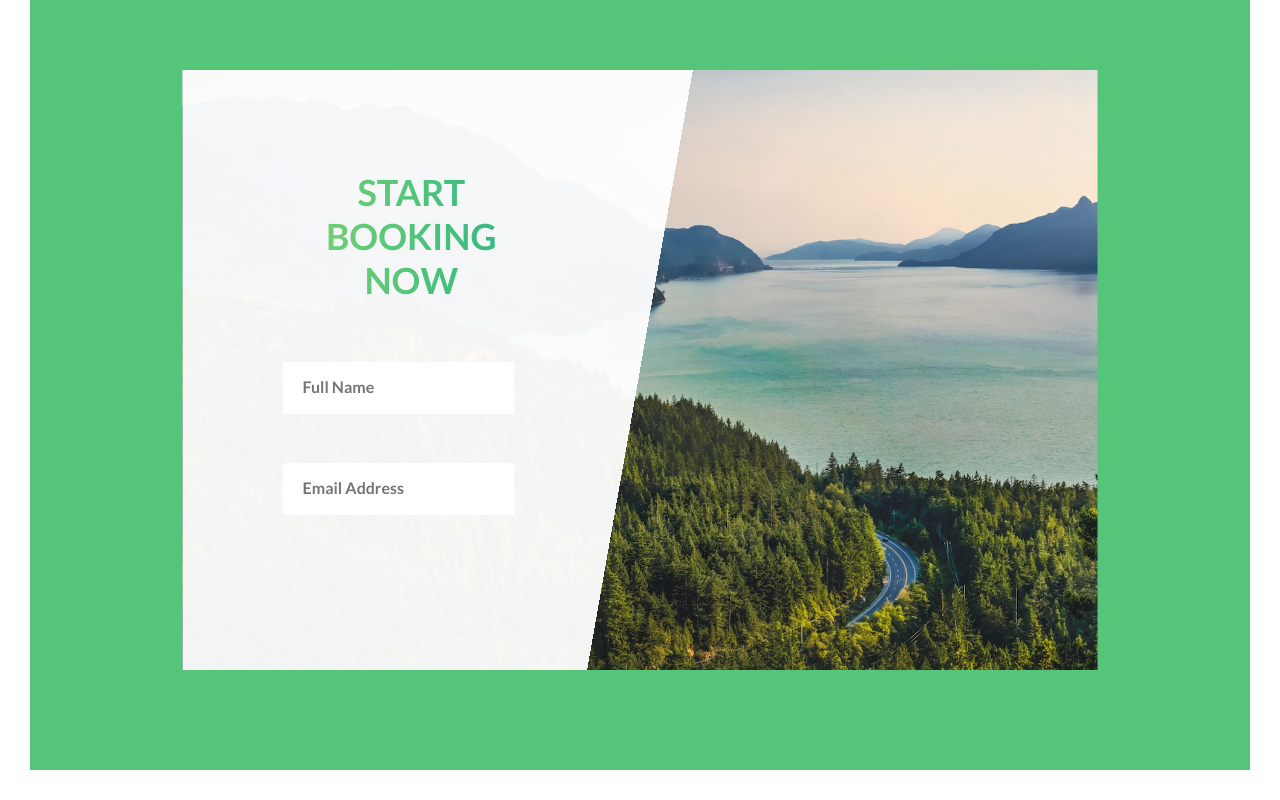
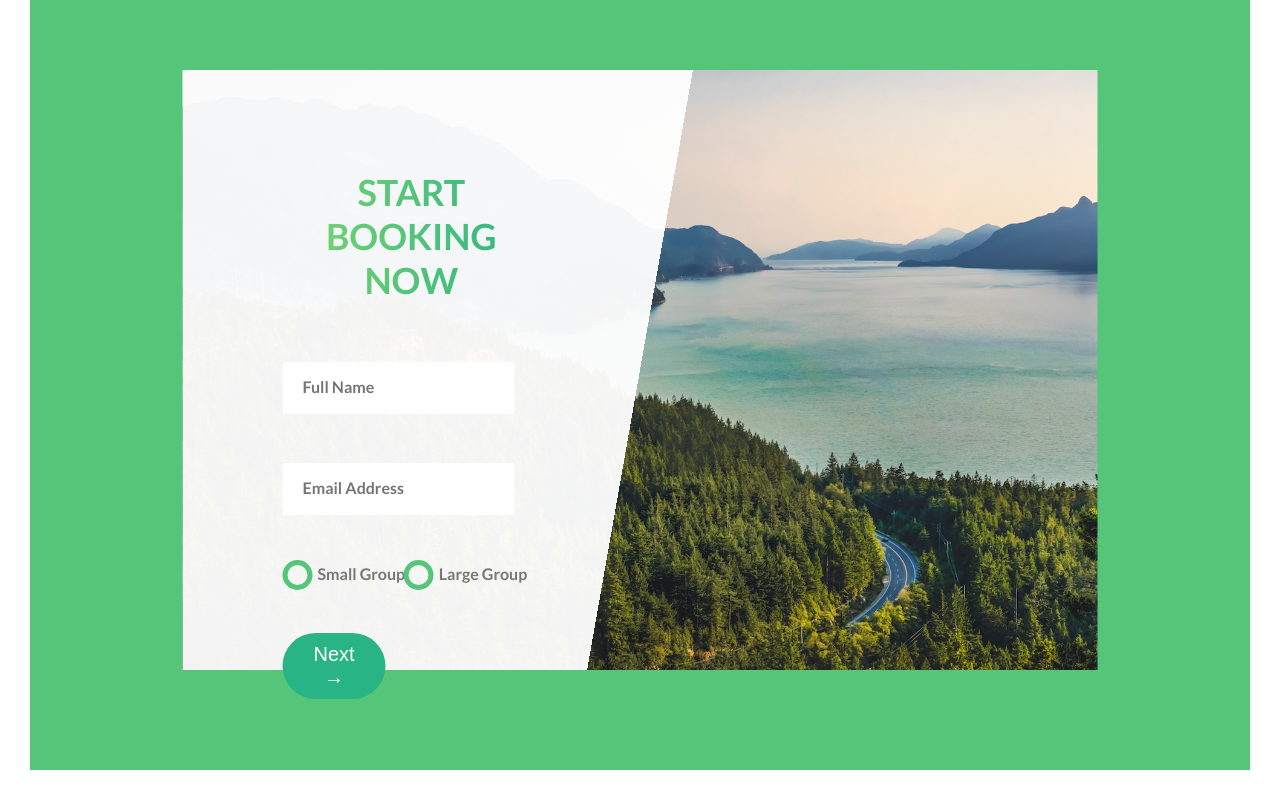
Before and after one commit to afkpavi/natours, a website: page index.html in a window 1280 px wide. Shown: the part 4468-5268 px from the top of the page. Drawn offline with Linux system fonts and the light colour scheme.

Commit message:
booking form done

```diff
--- a/index.html
+++ b/index.html
@@ -285,7 +285,7 @@
               <h2 class="heading-secondary">Start booking now</h2>
             </div>
             <input type="name" id="name" required placeholder="Full Name" />
-            <label for="name">Full Name</label>
+            <label class="label__name" for="name">Full Name</label>
 
             <input
               type="email"
@@ -293,7 +293,28 @@
               required
               placeholder="Email Address"
             />
-            <label for="email">Email Address</label>
+            <label class="label__email" for="email">Email Address</label>
+
+            <div class="form__radio__group">
+              <div class="radio__btn">
+                <input type="radio" id="small" name="size" />
+                <label for="small">
+                  <span class="radio-circle"></span>
+                  Small Group</label
+                >
+              </div>
+              <div class="radio__btn">
+                <input type="radio" id="large" name="size" />
+                <label for="large">
+                  <span class="radio-circle"></span>
+                  Large Group</label
+                >
+              </div>
+            </div>
+
+            <div class="form__submit__group">
+              <button class="submit-btn">Next &rarr;</button>
+            </div>
           </form>
         </div>
       </section>
--- a/sass/base/_animations.scss
+++ b/sass/base/_animations.scss
@@ -52,3 +52,13 @@
     transform: translateY(0);
   }
 }
+
+@keyframes submit-btn-animation {
+  0% {
+    opacity: 1;
+  }
+  100% {
+    opacity: 0.1;
+    transform: translate(-50%, -50%) scaleX(1.2) scaleY(1.6);
+  }
+}
--- a/sass/components/_button.scss
+++ b/sass/components/_button.scss
@@ -1,4 +1,5 @@
 .btn {
+  &,
   &:link,
   &:visited {
     text-transform: uppercase;
@@ -86,3 +87,46 @@
     transform: translateY(0);
   }
 }
+
+.submit-btn {
+  border: none;
+  margin-top: 5rem;
+  width: 40%;
+  background-color: $color-secondary;
+  border-radius: 10rem;
+  padding: 1rem 2rem;
+  color: $color-white;
+  font-weight: 400;
+  font-size: 2rem;
+  position: relative;
+
+  &:after {
+    display: block;
+    position: absolute;
+    content: "";
+    width: 100%;
+    height: 100%;
+    border-radius: 10rem;
+    top: 50%;
+    left: 50%;
+    transform: translate(-50%, -50%);
+    background: $color-primary;
+    opacity: 0;
+  }
+
+  &:hover::after {
+    animation: submit-btn-animation 0.3s;
+    animation-fill-mode: backwards;
+    // opacity: 0;
+  }
+}
+
+@keyframes submit-btn-animation {
+  0% {
+    opacity: 1;
+  }
+  100% {
+    opacity: 0.1;
+    transform: translate(-50%, -50%) scaleX(1.2) scaleY(1.6);
+  }
+}
--- a/sass/pages/_home.scss
+++ b/sass/pages/_home.scss
@@ -60,7 +60,8 @@
     width: 50%;
     padding: 0 10rem;
     transition: all 0.3s;
-    input {
+    input#name,
+    input#email {
       font-family: inherit;
       font-size: 1.6rem;
       font-weight: 600;
@@ -71,6 +72,7 @@
       border: none;
       border-radius: 2px;
       border-bottom: 3px solid transparent;
+      transition: all 0.3s;
 
       &:focus {
         outline: none;
@@ -90,7 +92,8 @@
       }
     }
 
-    label {
+    .label__name,
+    .label__email {
       transition: all 0.3s;
       display: block;
       transform: translateY(1rem);
@@ -104,3 +107,54 @@
     }
   }
 }
+
+.form__radio__group {
+  margin-left: 1rem;
+  .radio__btn {
+    float: left;
+    width: 49%;
+
+    label {
+      font-size: 1.6rem;
+      font-weight: 600;
+      position: relative;
+      padding-left: 2.5rem;
+      cursor: pointer;
+
+      .radio-circle {
+        display: inline-block;
+        width: 3rem;
+        height: 3rem;
+        border: 0.5rem solid $color-primary;
+        border-radius: 50%;
+        position: absolute;
+        top: -0.4rem;
+        left: -1rem;
+
+        &:after {
+          content: "";
+          display: inline-block;
+          background: $color-primary;
+          width: 1.5rem;
+          height: 1.5rem;
+          padding: 0.5rem;
+          border-radius: 50%;
+          position: absolute;
+          top: 50%;
+          left: 50%;
+          transform: translate(-50%, -50%);
+          opacity: 0;
+          transition: all 0.3s;
+        }
+      }
+    }
+
+    input {
+      display: none;
+    }
+
+    input:checked ~ label > .radio-circle:after {
+      opacity: 1;
+    }
+  }
+}
```
Also changed, not shown: css/style.css, 1 other file.
